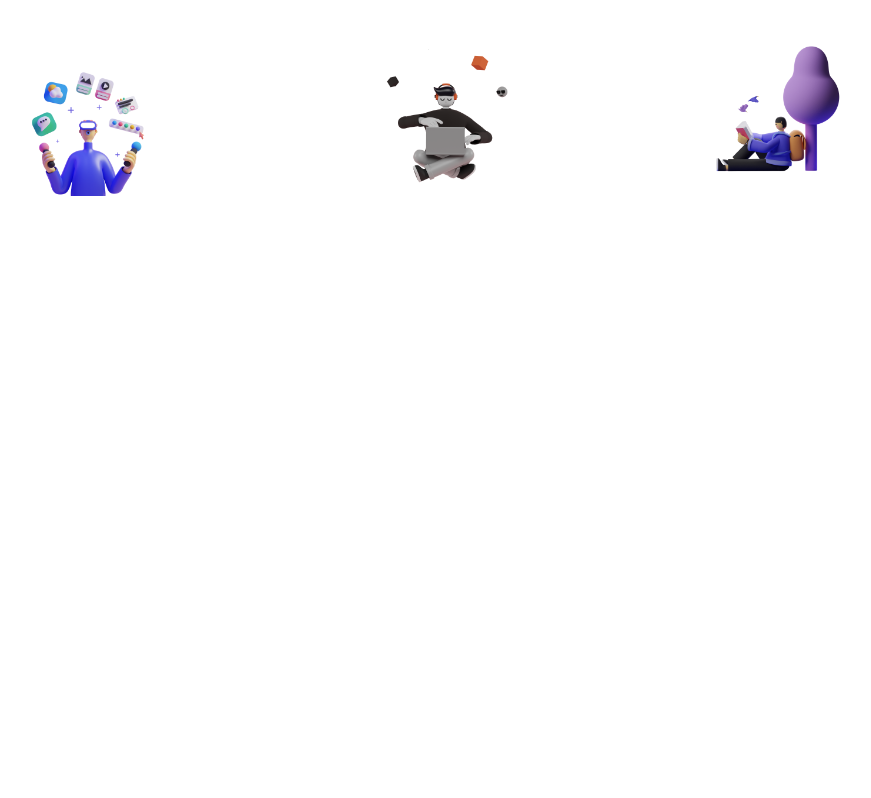
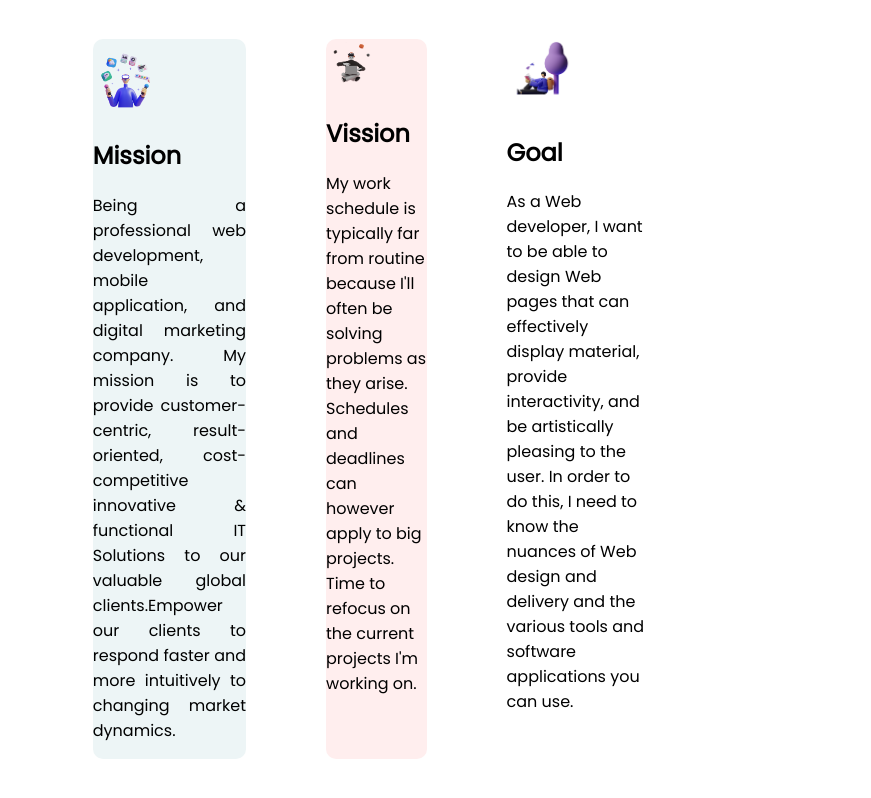
Before and after one commit to sourav77/Hard-Work, a plain HTML site: page index.html in a window 1280 px wide. Shown: the part 750-1548 px from the top of the page, without its empty margins (248-1119 px from the left). Before the commit the page ends 969 px from the top, so only its background shows below. Drawn offline with Linux system fonts and the light colour scheme.

Commit message:
mid color

```diff
--- a/index.html
+++ b/index.html
@@ -36,16 +36,37 @@
         </div>
 
     </section>
-    <section class="center-mid">
-        <div id="div-1">
+    <section id="j-1" id="j-2" id="j-3" class="half-width">
+
+        <div class="j-1">
             <img src="images/illustrators/illustrator-1.png" alt="">
+            <h2>Mission</h2>
+            <p>Being a professional web development, mobile application, and digital marketing company. My mission
+                is to
+                provide customer-centric, result-oriented, cost-competitive innovative & functional IT Solutions to
+                our
+                valuable global clients.Empower our clients to respond faster and more intuitively to changing
+                market dynamics.</p>
         </div>
-        <div id="div-2">
+        <div class="j-2">
             <img src="images/illustrators/illustrator-2.png" alt="">
+            <h2>Vission</h2>
+            <p>My work schedule is typically far from routine because I'll often be solving problems as they arise.
+                Schedules and deadlines can however apply to big projects. Time to refocus on the current projects
+                I'm
+                working on.</p>
         </div>
-        <div id="div-3">
+        <div class="j3">
             <img src="images/illustrators/illustrator-3.png" alt="">
+            <h2>Goal</h2>
+            <p>As a Web developer, I want to be able to design Web pages that can effectively display material,
+                provide
+                interactivity, and be artistically pleasing to the user. In order to do this, I need to know the
+                nuances
+                of Web design and delivery and the various tools and software applications you can use.</p>
         </div>
+
+
     </section>
 </body>
 
--- a/style.css
+++ b/style.css
@@ -39,5 +39,29 @@ section{
 }
 .center-mid img{
     width: 50%;
+}
+.j-1{
+
+    margin-bottom: 100px;
+    margin-left: 80px;
+    background-color:#edf5f6;
+    border-radius: 10px;
+    text-align: justify;
+}
+
+.j-2{
+
+    margin-bottom: 100px;
+    margin-left: 80px;
+    margin-right: 80px;
+    border-radius: 10px;
+    background-color: #ffeeee;
 
 }
+.j-3{
+
+    margin-bottom: 100px;
+    margin-left: 40px;
+    background-color: #ffeeee;
+    text-align: justify;
+}
```
